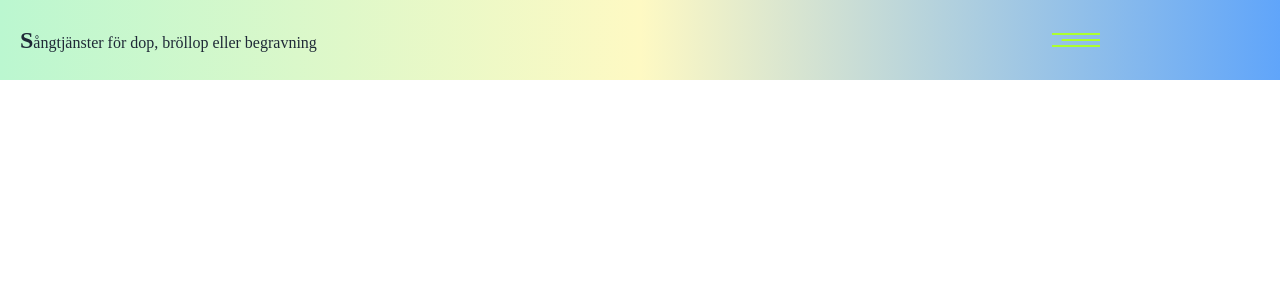
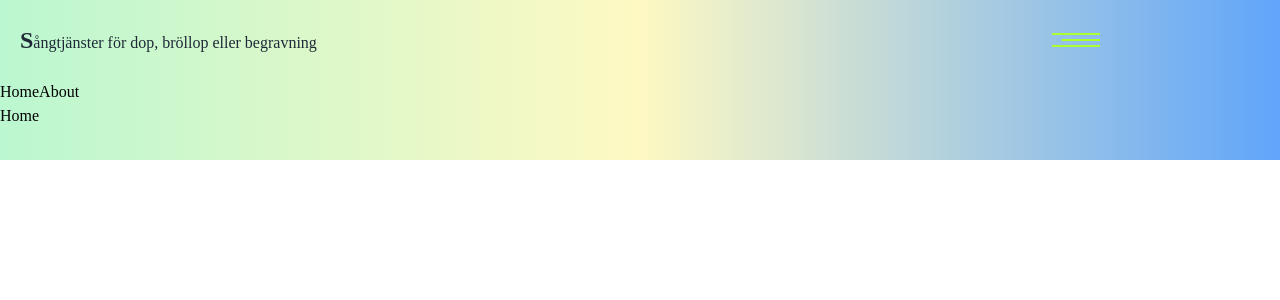
Before and after one commit to arnetzlinder/Hobbyprojekt---git, a Vue app: page / in a window 1280 px wide. Shown: the top 300 px of the page. Built offline with nearby package versions, Linux system fonts and the light colour scheme; a web font is replaced by a local one.

Commit message:
added header to app.vue

```diff
--- a/src/App.vue
+++ b/src/App.vue
@@ -7,9 +7,12 @@ import SongNavbar from './components/SongNavbar.vue';
     <SongNavbar />
   </div>
 
+  <div class="pt-20 z-20 relative">
+
   <RouterLink to="./">Home</RouterLink>
   <RouterLink to="./about">About</RouterLink>
   <router-view></router-view>
+</div>
 </template>
 
 <style scoped>
--- a/src/components/SongNavbar.vue
+++ b/src/components/SongNavbar.vue
@@ -1,5 +1,5 @@
 <template>
-    <nav id="navbarid" class="grid w-screen bg-gradient-to-r from-green-200 via-yellow-100 to-blue-400">
+    <nav id="navbarid" class="h-40 grid w-screen bg-gradient-to-r from-green-200 via-yellow-100 to-blue-400">
         <a href="#index"><p class="ml-5 first-letter:text-2xl first-letter:font-bold text-gray-800">Sångtjänster för dop, bröllop eller begravning</p></a>
         <div class="col-start-3 mt-5 ml-5">
         <MenuButton @click="toggle" :isOpen="showMenu" />
```
